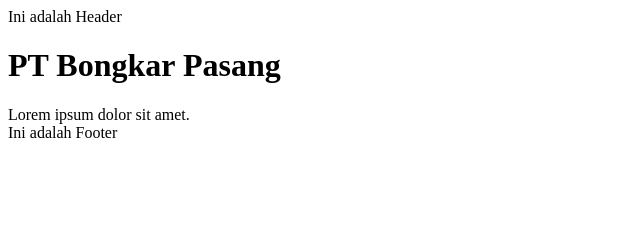
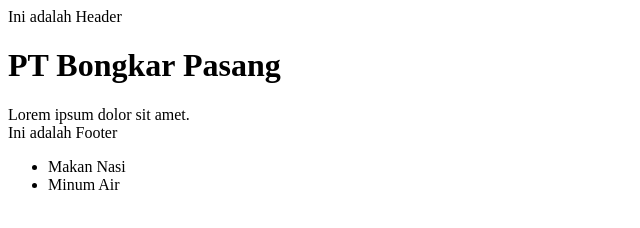
Before and after one commit to itsjoevan/CompanyProfile, a plain HTML site: page index.html in a window 1280 px wide. Shown: the whole page, without its empty margins (0-640 px from the left). Drawn offline with Linux system fonts and the light colour scheme.

Commit message:
Update index.html

```diff
--- a/index.html
+++ b/index.html
@@ -10,5 +10,9 @@
     <h1>PT Bongkar Pasang</h1>
     <div>Lorem ipsum dolor sit amet.</div>
     <footer>Ini adalah Footer</footer>
+    <ul>
+        <li>Makan Nasi</li>
+        <li>Minum Air</li>
+    </ul>
 </body>
 </html>
```
